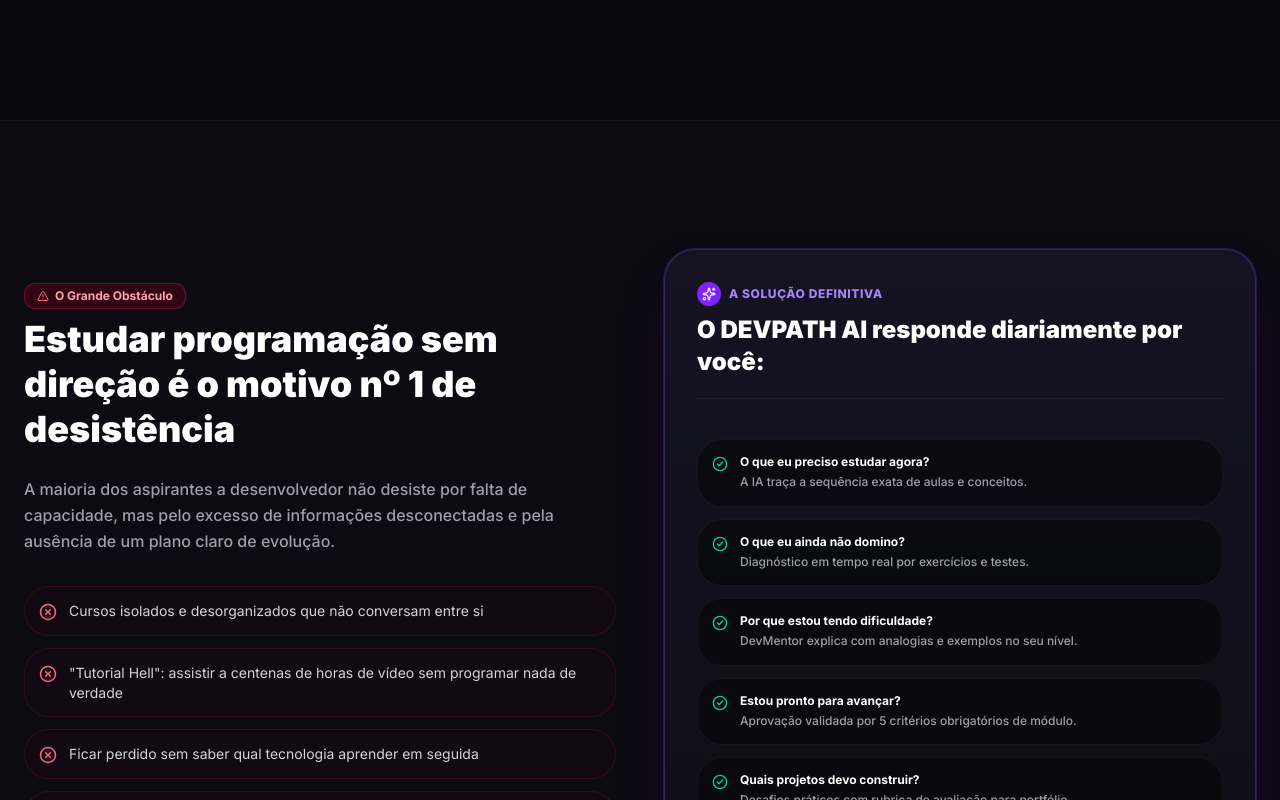
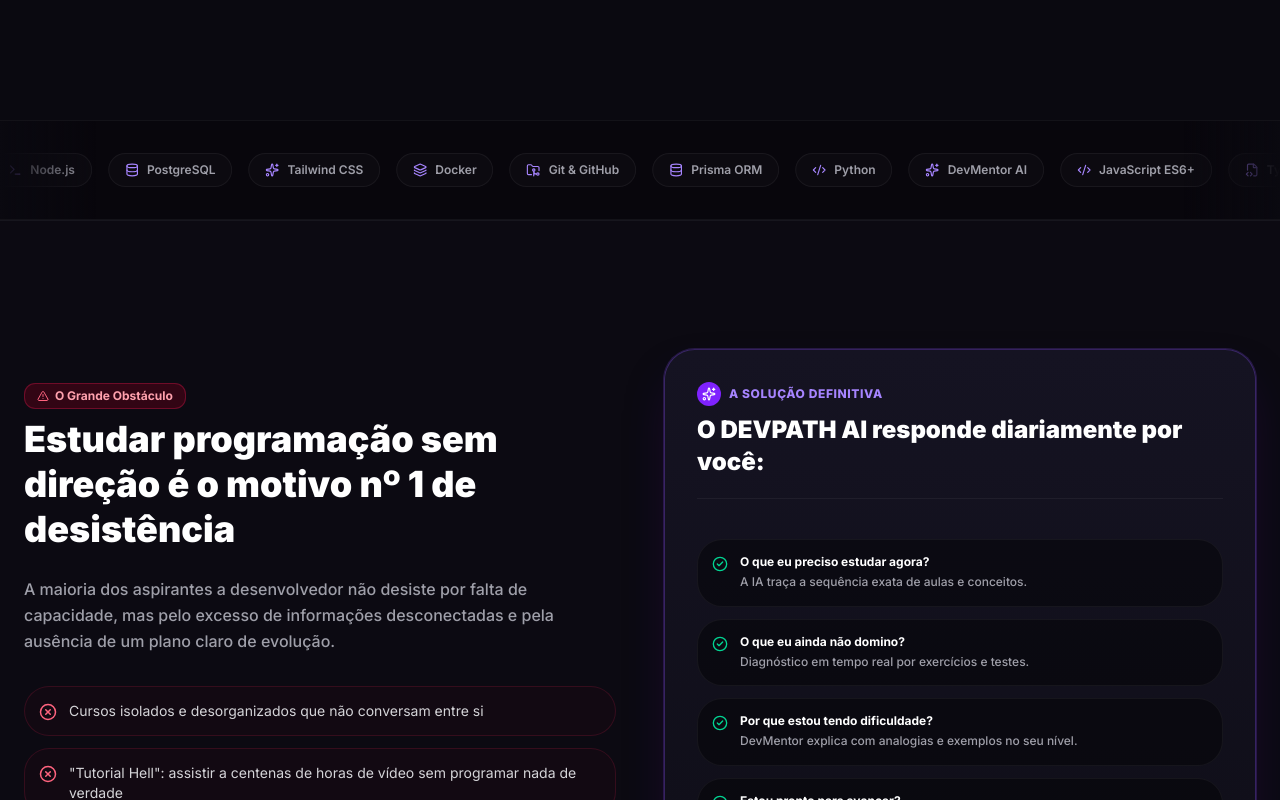
Before and after one commit to williamdsg12/DevPathAi, a Next.js app: page / in a window 1280 px wide. Shown: the part 1880-2680 px from the top of the page. Built offline with nearby package versions, Linux system fonts and the light colour scheme; no server answers.

Commit message:
feat(landing): integrate Atoma-inspired TechTicker and polish SaaS design system hierarchy

```diff
--- a/app/page.tsx
+++ b/app/page.tsx
@@ -1,6 +1,7 @@
 import { ScrollProgressBar } from '@/components/landing/scroll-progress-bar'
 import { LandingHeader } from '@/components/landing/landing-header'
 import { HeroSection } from '@/components/landing/hero-section'
+import { TechTicker } from '@/components/landing/tech-ticker'
 import { ProblemSolutionSection } from '@/components/landing/problem-solution-section'
 import { OnboardingInteractiveDemo } from '@/components/landing/onboarding-interactive-demo'
 import { HowItWorksSection } from '@/components/landing/how-it-works-section'
@@ -35,43 +36,46 @@ export default function Page() {
         {/* 1. Hero with 3D Cinematic Scroll Storytelling Product Showcase */}
         <HeroSection />
 
-        {/* 2. Problem vs Solution */}
+        {/* 2. Skills & Tech Stack Continuous Marquee Ticker */}
+        <TechTicker />
+
+        {/* 3. Problem vs Solution */}
         <ProblemSolutionSection />
 
-        {/* 3. Interactive AI Onboarding Experience Simulator */}
+        {/* 4. Interactive AI Onboarding Experience Simulator */}
         <OnboardingInteractiveDemo />
 
-        {/* 4. Methodology & 6 Pedagogical Steps */}
+        {/* 5. Methodology & 6 Pedagogical Steps */}
         <HowItWorksSection />
 
-        {/* 5. Personalized Path & 5 Career Phases */}
+        {/* 6. Personalized Path & 5 Career Phases */}
         <PersonalizedPathSection />
 
-        {/* 6. DevMentor AI 24/7 Contextual Assistant */}
+        {/* 7. DevMentor AI 24/7 Contextual Assistant */}
         <DevMentorAISection />
 
-        {/* 7. Practical Learning & 5 Completion Criteria & Code Lab */}
+        {/* 8. Practical Learning & 5 Completion Criteria & Code Lab */}
         <PracticeCodeLabSection />
 
-        {/* 8. Official Courses & Modules Catalog */}
+        {/* 9. Official Courses & Modules Catalog */}
         <CoursesShowcase />
 
-        {/* 9. Real Projects for Portfolio (GitHub Evaluated) */}
+        {/* 10. Real Projects for Portfolio (GitHub Evaluated) */}
         <ProjectsShowcase />
 
-        {/* 10. Career Progression Timeline & Interview Simulator */}
+        {/* 11. Career Progression Timeline & Interview Simulator */}
         <CareerProgressSection />
 
-        {/* 11. Transparent Pricing Plans */}
+        {/* 12. Transparent Pricing Plans */}
         <PricingPlansSection />
 
-        {/* 12. Infinite Testimonials Marquee */}
+        {/* 13. Infinite Testimonials Marquee */}
         <TestimonialsMarqueeSection />
 
-        {/* 13. FAQ with Animated Accordion */}
+        {/* 14. FAQ with Animated Accordion */}
         <FaqSection />
 
-        {/* 14. Final Cinematic Call to Action */}
+        {/* 15. Final Cinematic Call to Action */}
         <FinalCtaSection />
       </main>
 
--- /dev/null
+++ b/components/landing/tech-ticker.tsx
@@ -0,0 +1,56 @@
+'use client'
+
+import React from 'react'
+import {
+  Code2,
+  Cpu,
+  Database,
+  FileCode2,
+  FolderGit2,
+  Layers,
+  Sparkles,
+  Terminal,
+} from 'lucide-react'
+
+const techs = [
+  { name: 'JavaScript ES6+', icon: Code2 },
+  { name: 'TypeScript', icon: FileCode2 },
+  { name: 'React 19', icon: Layers },
+  { name: 'Next.js 15', icon: Cpu },
+  { name: 'Node.js', icon: Terminal },
+  { name: 'PostgreSQL', icon: Database },
+  { name: 'Tailwind CSS', icon: Sparkles },
+  { name: 'Docker', icon: Layers },
+  { name: 'Git & GitHub', icon: FolderGit2 },
+  { name: 'Prisma ORM', icon: Database },
+  { name: 'Python', icon: Code2 },
+  { name: 'DevMentor AI', icon: Sparkles },
+]
+
+export function TechTicker() {
+  return (
+    <div className="w-full py-8 overflow-hidden border-y border-white/5 bg-[#08070d]/90 relative select-none">
+      {/* Side Fade Masks for Seamless Endless Flow */}
+      <div className="pointer-events-none absolute left-0 top-0 bottom-0 w-24 bg-gradient-to-r from-[#0a0910] to-transparent z-10" />
+      <div className="pointer-events-none absolute right-0 top-0 bottom-0 w-24 bg-gradient-to-l from-[#0a0910] to-transparent z-10" />
+
+      <div className="flex w-max animate-marquee gap-4 items-center">
+        {/* Double the list for infinite continuous loop */}
+        {[...techs, ...techs].map((item, index) => {
+          const Icon = item.icon
+          return (
+            <div
+              key={index}
+              className="flex items-center gap-2 px-4 py-2 rounded-xl border border-white/5 bg-white/[0.02] text-xs font-semibold text-zinc-400 hover:text-white hover:border-violet-500/30 hover:bg-violet-950/20 transition-colors shrink-0"
+            >
+              <Icon className="size-3.5 text-violet-400" />
+              <span>{item.name}</span>
+            </div>
+          )
+        })}
+      </div>
+    </div>
+  )
+}
+
+export default TechTicker
```
